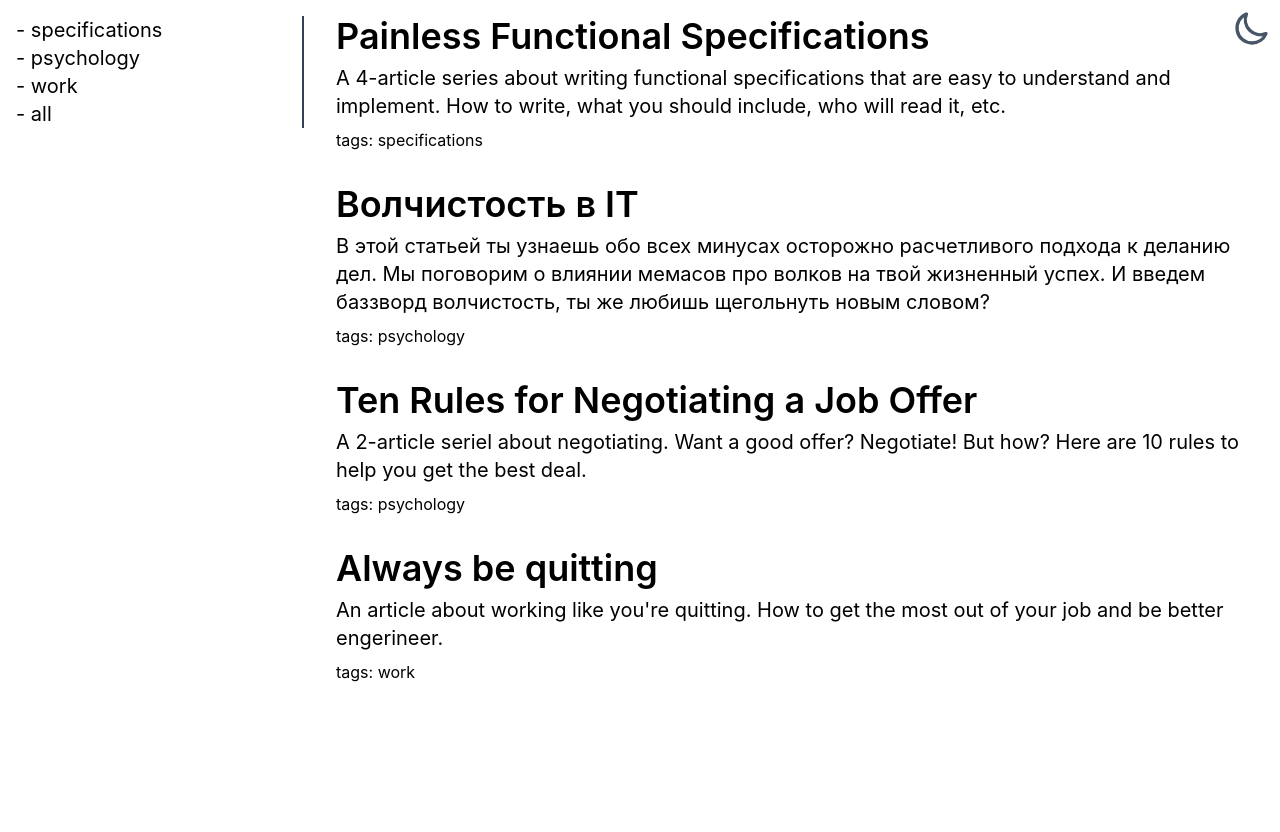
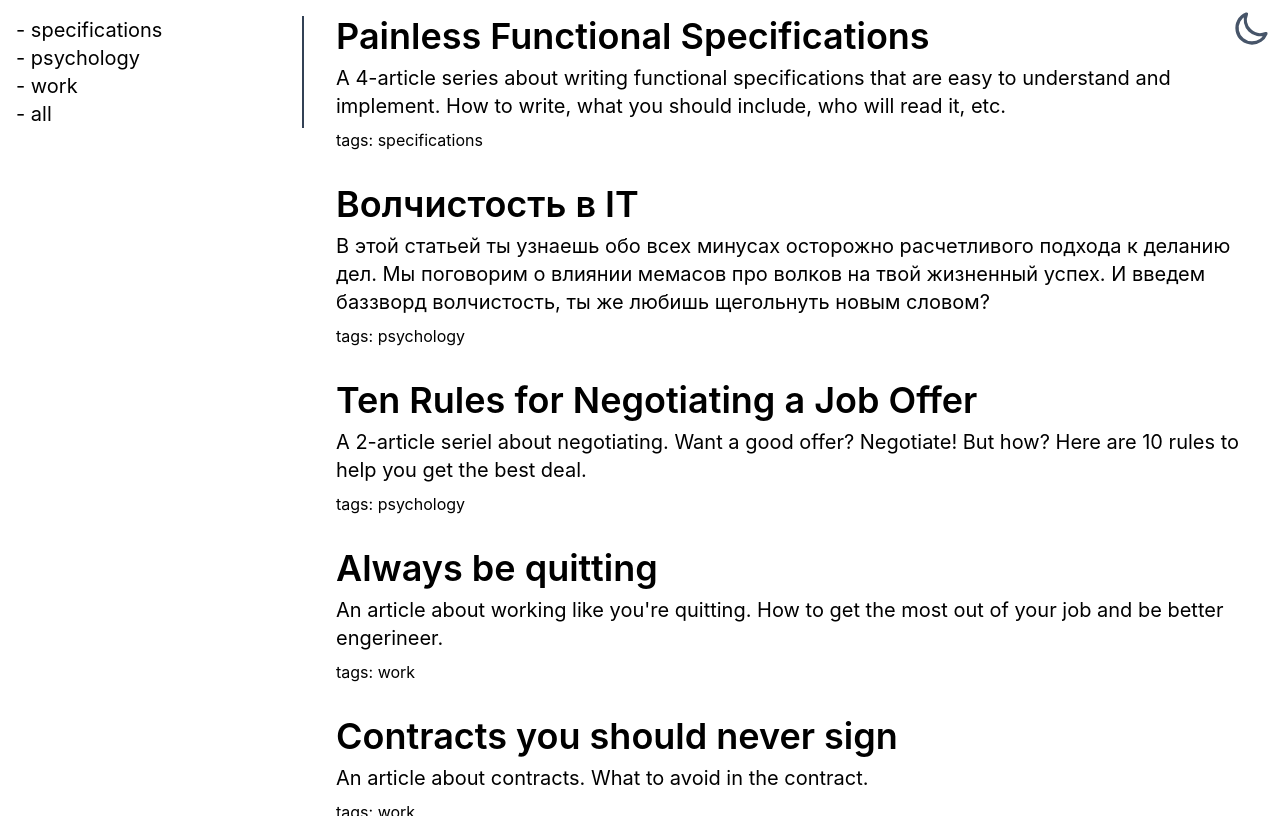
Before and after one commit to yanislav-igonin/mustread, a Next.js app: page / in a window 1280 px wide. Built offline with nearby package versions, Linux system fonts and the light colour scheme.

Commit message:
add new article

```diff
--- a/mustreads.ts
+++ b/mustreads.ts
@@ -25,6 +25,12 @@ export const mustreads: Mustread[] = [
     url: 'https://jmmv.dev/2021/04/always-be-quitting.html',
     tags: ['work'],
   },
+  {
+    title: 'Contracts you should never sign',
+    description: 'An article about contracts. What to avoid in the contract.',
+    url: 'https://vadimkravcenko.com/shorts/contracts-you-should-never-sign/',
+    tags: ['work'],
+  },
 ];
 
 // Only unique tags.
```
